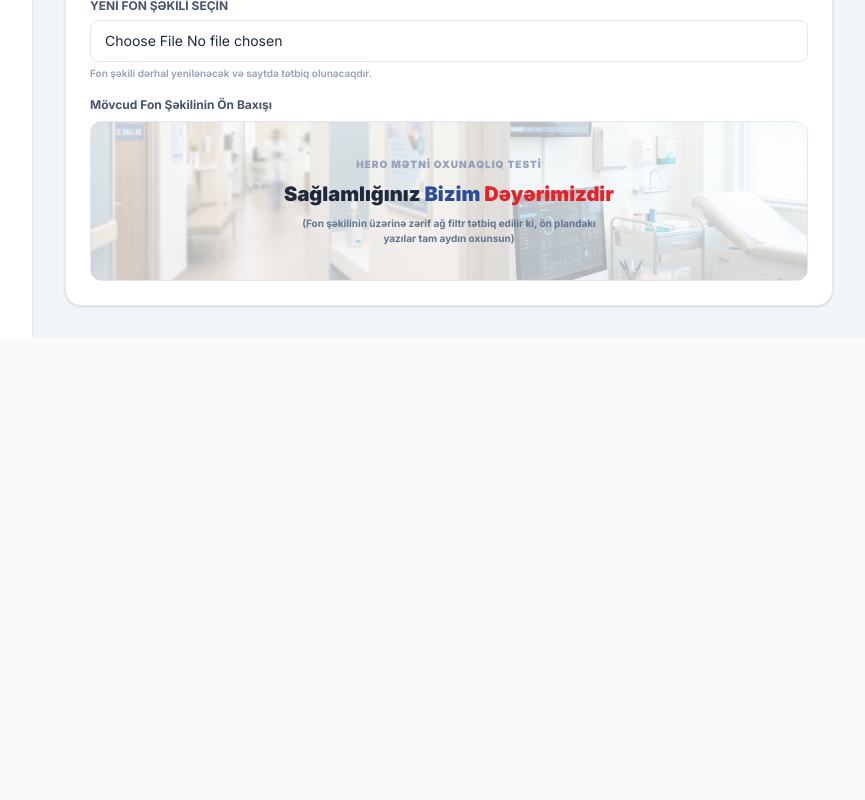
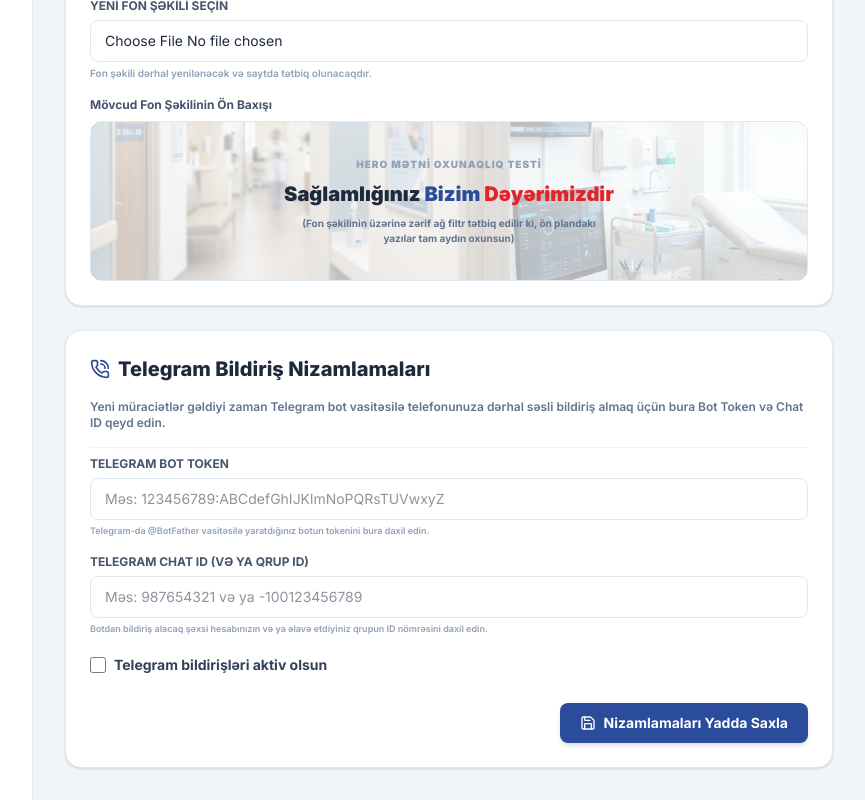
Before and after one commit to Senaniv/medicalcentertovuz, a Next.js app: page /admin in a window 1280 px wide. Shown: the part 1217-2017 px from the top of the page, without its empty margins (223-1088 px from the left). Before the commit the page ends 1555 px from the top, so only its background shows below. Built offline with nearby package versions, Linux system fonts and the light colour scheme.

Commit message:
Add Telegram Bot notification settings and submission triggers

```diff
--- a/src/app/admin/page.tsx
+++ b/src/app/admin/page.tsx
@@ -37,11 +37,13 @@
     popupSettings,
     appointments,
     heroBgImage,
+    telegramSettings,
     isLoaded,
     updatePopupSettings,
     updateAppointmentStatus,
     deleteAppointment,
     updateHeroBgImage,
+    updateTelegramSettings,
     addDoctor,
     updateDoctor,
     deleteDoctor,
@@ -104,6 +106,11 @@
   const [popupActive, setPopupActive] = useState(popupSettings.active);
   const [heroBgInput, setHeroBgInput] = useState(heroBgImage);
 
+  // Telegram Settings state
+  const [botTokenInput, setBotTokenInput] = useState(telegramSettings.botToken);
+  const [chatIdInput, setChatIdInput] = useState(telegramSettings.chatId);
+  const [telegramActive, setTelegramActive] = useState(telegramSettings.active);
+
   // Appointments Search & Filter States
   const [appSearch, setAppSearch] = useState("");
   const [appFilterStatus, setAppFilterStatus] = useState<string>("all");
@@ -148,6 +155,17 @@
       active: popupActive
     });
     alert("Pop-up parametrləri uğurla yeniləndi!");
+  };
+
+  // Telegram Submit
+  const handleTelegramSave = (e: React.FormEvent) => {
+    e.preventDefault();
+    updateTelegramSettings({
+      botToken: botTokenInput,
+      chatId: chatIdInput,
+      active: telegramActive
+    });
+    alert("Telegram bildiriş parametrləri uğurla yeniləndi!");
   };
 
   // Doctor Action
@@ -858,6 +876,78 @@
                     </div>
                   </div>
                 </div>
+              </div>
+
+              {/* Telegram Notifications Settings */}
+              <div className="bg-white rounded-2xl p-6 border border-slate-200 shadow-sm space-y-4">
+                <h2 className="text-xl font-extrabold text-slate-800 flex items-center gap-2">
+                  <PhoneCall className="h-5 w-5 text-primary" />
+                  Telegram Bildiriş Nizamlamaları
+                </h2>
+                <p className="text-slate-500 text-xs font-semibold">
+                  Yeni müraciətlər gəldiyi zaman Telegram bot vasitəsilə telefonunuza dərhal səsli bildiriş almaq üçün bura Bot Token və Chat ID qeyd edin.
+                </p>
+
+                <form onSubmit={handleTelegramSave} className="space-y-4 pt-2 border-t border-slate-100">
+                  {/* Bot Token */}
+                  <div>
+                    <label className="block text-xs font-bold text-slate-600 uppercase mb-1.5 font-sans">
+                      Telegram Bot Token
+                    </label>
+                    <input
+                      type="text"
+                      placeholder="Məs: 123456789:ABCdefGhIJKlmNoPQRsTUVwxyZ"
+                      value={botTokenInput}
+                      onChange={(e) => setBotTokenInput(e.target.value)}
+                      className="w-full px-3.5 py-2.5 rounded-lg border border-slate-200 focus:outline-none focus:ring-2 focus:ring-primary/20 text-slate-800 text-sm bg-white"
+                    />
+                    <p className="text-[9px] text-slate-400 mt-1 font-semibold">
+                      Telegram-da @BotFather vasitəsilə yaratdığınız botun tokenini bura daxil edin.
+                    </p>
+                  </div>
+
+                  {/* Chat ID */}
+                  <div>
+                    <label className="block text-xs font-bold text-slate-600 uppercase mb-1.5 font-sans">
+                      Telegram Chat ID (və ya Qrup ID)
+                    </label>
+                    <input
+                      type="text"
+                      placeholder="Məs: 987654321 və ya -100123456789"
+                      value={chatIdInput}
+                      onChange={(e) => setChatIdInput(e.target.value)}
+                      className="w-full px-3.5 py-2.5 rounded-lg border border-slate-200 focus:outline-none focus:ring-2 focus:ring-primary/20 text-slate-800 text-sm bg-white"
+                    />
+                    <p className="text-[9px] text-slate-400 mt-1 font-semibold">
+                      Botdan bildiriş alacaq şəxsi hesabınızın və ya əlavə etdiyiniz qrupun ID nömrəsini daxil edin.
+                    </p>
+                  </div>
+
+                  {/* Active Switch */}
+                  <div className="flex items-center gap-2 py-1">
+                    <input
+                      type="checkbox"
+                      id="telegramActive"
+                      checked={telegramActive}
+                      onChange={(e) => setTelegramActive(e.target.checked)}
+                      className="w-4 h-4 text-primary border-slate-300 rounded focus:ring-primary/20 cursor-pointer"
+                    />
+                    <label htmlFor="telegramActive" className="text-sm font-bold text-slate-700 cursor-pointer select-none">
+                      Telegram bildirişləri aktiv olsun
+                    </label>
+                  </div>
+
+                  {/* Save button */}
+                  <div className="flex justify-end pt-2">
+                    <button
+                      type="submit"
+                      className="inline-flex items-center gap-2 bg-[#2B4C9B] hover:bg-[#1f3770] text-white px-5 py-2.5 rounded-lg font-bold text-sm shadow-md transition-colors cursor-pointer"
+                    >
+                      <Save className="h-4 w-4" />
+                      Nizamlamaları Yadda Saxla
+                    </button>
+                  </div>
+                </form>
               </div>
             </div>
           )}
--- a/src/components/Hero.tsx
+++ b/src/components/Hero.tsx
@@ -7,7 +7,7 @@
 import DatePicker from "./DatePicker";
 
 export default function Hero() {
-  const { services, addAppointment, heroBgImage } = useApp();
+  const { services, addAppointment, heroBgImage, sendTelegramNotification } = useApp();
   const [formData, setFormData] = useState({
     name: "",
     phone: "",
@@ -41,6 +41,16 @@
       notes: formData.notes,
       submitType: formData.submitType,
     });
+
+    // Send Telegram Notification to Admin
+    sendTelegramNotification(
+      randCode,
+      formData.name,
+      formData.phone,
+      formData.date,
+      formData.submitType,
+      formData.serviceId
+    );
 
     setLastCode(randCode);
     setLastSubmitType(formData.submitType);
--- a/src/context/AppContext.tsx
+++ b/src/context/AppContext.tsx
@@ -56,6 +56,12 @@
   createdAt: string;
 }
 
+export interface TelegramSettings {
+  botToken: string;
+  chatId: string;
+  active: boolean;
+}
+
 interface AppContextType {
   doctors: Doctor[];
   services: ServiceItem[];
@@ -64,11 +70,21 @@
   popupSettings: PopupSettings;
   appointments: Appointment[];
   heroBgImage: string;
+  telegramSettings: TelegramSettings;
   isLoaded: boolean;
 
   // Pop-up Settings
   updatePopupSettings: (settings: Partial<PopupSettings>) => void;
   updateHeroBgImage: (url: string) => void;
+  updateTelegramSettings: (settings: Partial<TelegramSettings>) => void;
+  sendTelegramNotification: (
+    appId: string,
+    name: string,
+    phone: string,
+    date: string,
+    submitType: "whatsapp" | "call",
+    serviceId: string
+  ) => Promise<void>;
 
   // Appointments CRUD
   addAppointment: (app: Omit<Appointment, "status" | "createdAt">) => void;
@@ -299,6 +315,12 @@
   }
 ];
 
+const defaultTelegram: TelegramSettings = {
+  botToken: "",
+  chatId: "",
+  active: false,
+};
+
 const AppContext = createContext<AppContextType | undefined>(undefined);
 
 export function AppProvider({ children }: { children: React.ReactNode }) {
@@ -309,6 +331,7 @@
   const [popupSettings, setPopupSettings] = useState<PopupSettings>(defaultPopup);
   const [appointments, setAppointments] = useState<Appointment[]>(defaultAppointments);
   const [heroBgImage, setHeroBgImage] = useState<string>("/images/hero-bg.png");
+  const [telegramSettings, setTelegramSettings] = useState<TelegramSettings>(defaultTelegram);
   const [isLoaded, setIsLoaded] = useState(false);
 
   // Load from localStorage on client-side
@@ -361,6 +384,10 @@
       const storedHeroBg = localStorage.getItem("mc_hero_bg");
       if (storedHeroBg) setHeroBgImage(storedHeroBg);
       else localStorage.setItem("mc_hero_bg", "/images/hero-bg.png");
+
+      const storedTelegram = localStorage.getItem("mc_telegram");
+      if (storedTelegram) setTelegramSettings(JSON.parse(storedTelegram));
+      else localStorage.setItem("mc_telegram", JSON.stringify(defaultTelegram));
     } catch (e) {
       console.error("Error accessing localStorage:", e);
     }
@@ -534,6 +561,47 @@
     syncToStorage("mc_hero_bg", url);
   };
 
+  const updateTelegramSettings = (settings: Partial<TelegramSettings>) => {
+    setTelegramSettings((prev) => {
+      const updated = { ...prev, ...settings };
+      syncToStorage("mc_telegram", updated);
+      return updated;
+    });
+  };
+
+  const sendTelegramNotification = async (
+    appId: string,
+    name: string,
+    phone: string,
+    date: string,
+    submitType: "whatsapp" | "call",
+    serviceId: string
+  ) => {
+    try {
+      if (!telegramSettings.active || !telegramSettings.botToken || !telegramSettings.chatId) return;
+
+      const serviceName = services.find((s) => s.id === serviceId)?.title || "Şöbə seçilməyib";
+      const submitText = submitType === "whatsapp" ? "WhatsApp ilə təsdiq" : "Zənglə təsdiq";
+
+      const textMessage = `🔔 *YENİ RANDEVU!*\n\n👤 *Pasiyent:* ${name}\n📞 *Telefon:* ${phone}\n🏷️ *Xidmət:* ${serviceName}\n📅 *Tarix:* ${date}\n💬 *Təsdiq vasitəsi:* ${submitText}\n🔑 *Kod:* ${appId}`;
+
+      const url = `https://api.telegram.org/bot${telegramSettings.botToken}/sendMessage`;
+      await fetch(url, {
+        method: "POST",
+        headers: {
+          "Content-Type": "application/json",
+        },
+        body: JSON.stringify({
+          chat_id: telegramSettings.chatId,
+          text: textMessage,
+          parse_mode: "Markdown",
+        }),
+      });
+    } catch (err) {
+      console.error("Error sending Telegram message:", err);
+    }
+  };
+
   return (
     <AppContext.Provider
       value={{
@@ -544,9 +612,12 @@
         popupSettings,
         appointments,
         heroBgImage,
+        telegramSettings,
         isLoaded,
         updatePopupSettings,
         updateHeroBgImage,
+        updateTelegramSettings,
+        sendTelegramNotification,
         addAppointment,
         updateAppointmentStatus,
         deleteAppointment,
```
